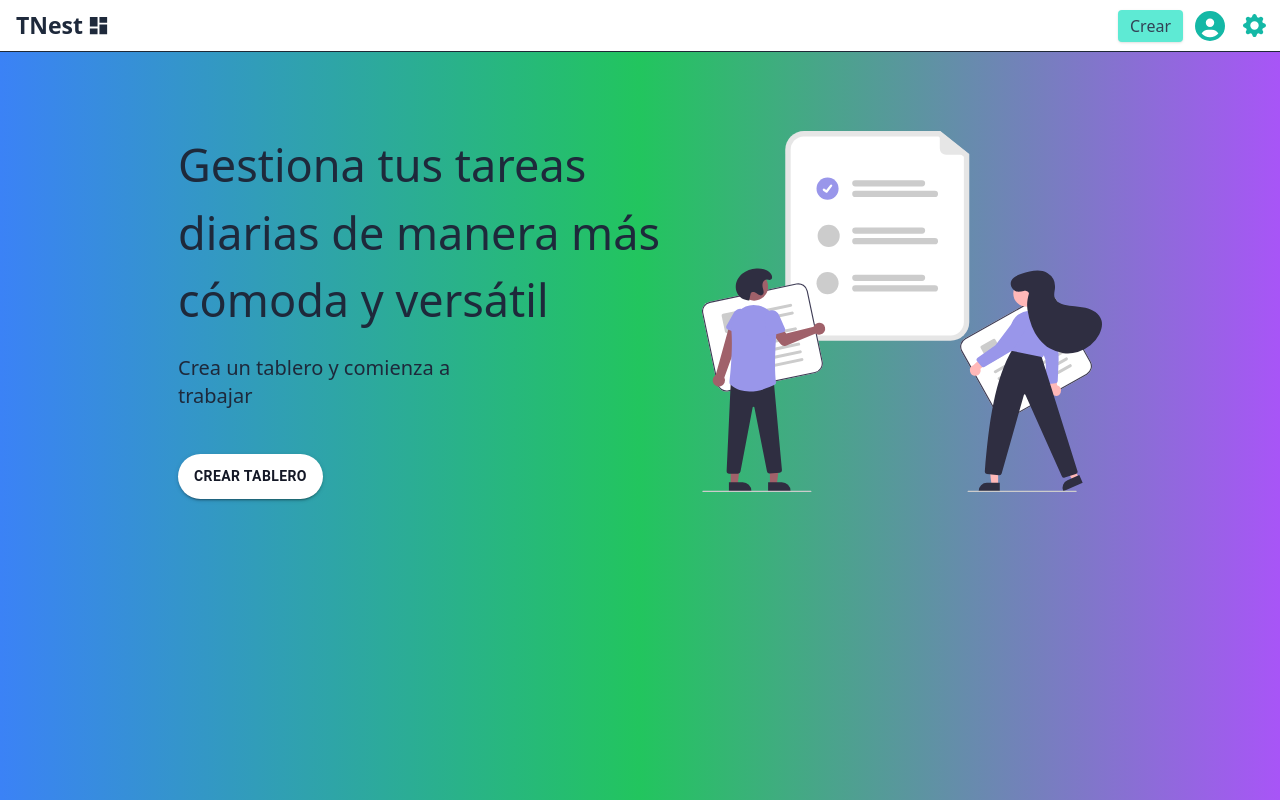
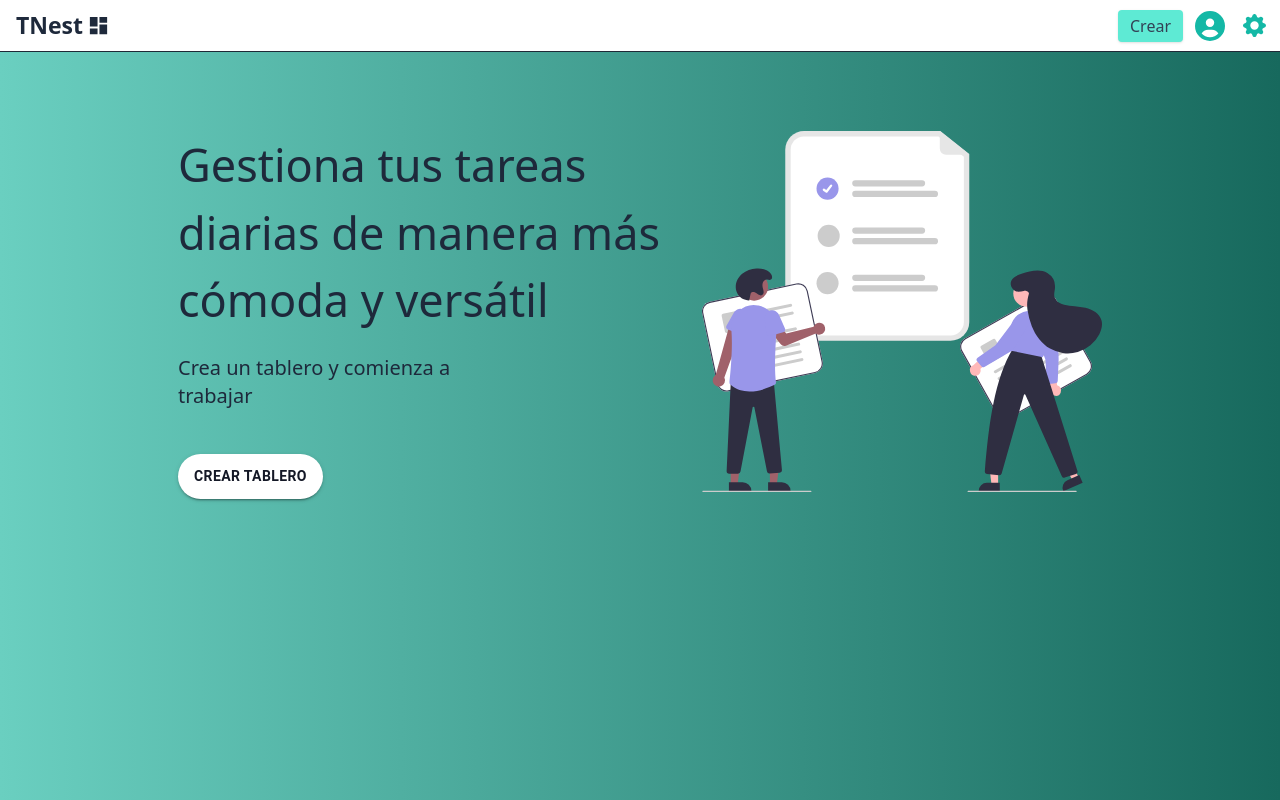
Before and after one commit to Edisonven/Tnest-app, a React (Vite) app in the folder Frontend/: page / in a window 1280 px wide. Built offline with nearby package versions, Linux system fonts and the light colour scheme.

Commit message:
Cambios en color de fondo modo claro

```diff
--- a/Frontend/src/App.tsx
+++ b/Frontend/src/App.tsx
@@ -23,7 +23,7 @@ function App(): JSX.Element {
   }, [setApplicationTheme]);
 
   return (
-    <div className="app__container min-h-[100vh] bg-gradient-to-r from-blue-500 via-green-500 to-purple-500 dark:from-[#0f0f0f] dark:to-[#22263d]">
+    <div className="app__container min-h-[100vh] bg-gradient-to-r from-[#6acfc0] to-[#17695d] dark:from-[#0f0f0f] dark:to-[#22263d]">
       <Navbar
         setApplicationTheme={setApplicationTheme}
         aplicationTheme={aplicationTheme}
```
